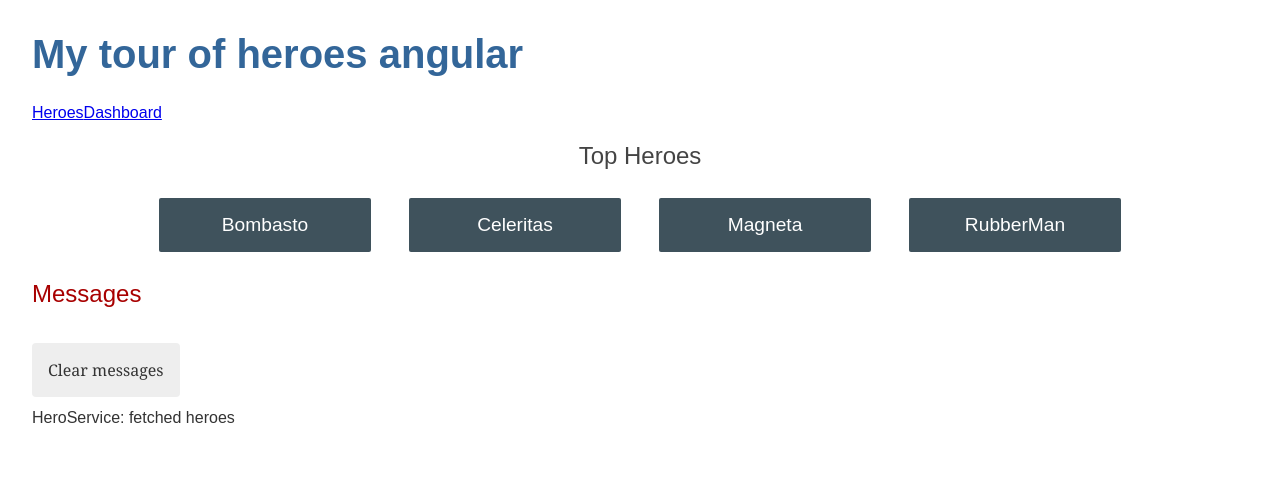
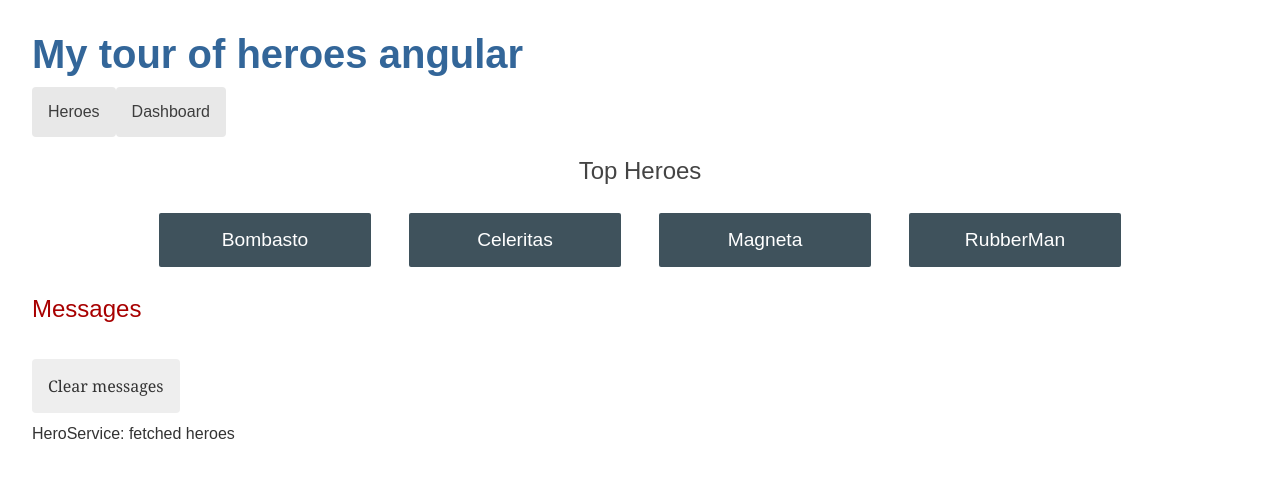
Before and after one commit to kasir-barati/my-tour-of-heroes-angular, an Angular app: page /dashboard in a window 1280 px wide. Shown: the top 478 px of the page. Built offline with nearby package versions, Linux system fonts and the light colour scheme.

Commit message:
add: some csss

```diff
--- a/src/app/app.component.css
+++ b/src/app/app.component.css
@@ -0,0 +1,23 @@
+/* AppComponent's private CSS styles */
+h1 {
+  margin-bottom: 0;
+}
+
+nav a {
+  padding: 1rem;
+  text-decoration: none;
+  margin-top: 10px;
+  display: inline-block;
+  background-color: #e8e8e8;
+  color: #3d3d3d;
+  border-radius: 4px;
+}
+
+nav a:hover {
+  color: white;
+  background-color: #42545c;
+}
+
+nav a.active {
+  background-color: black;
+}
```
